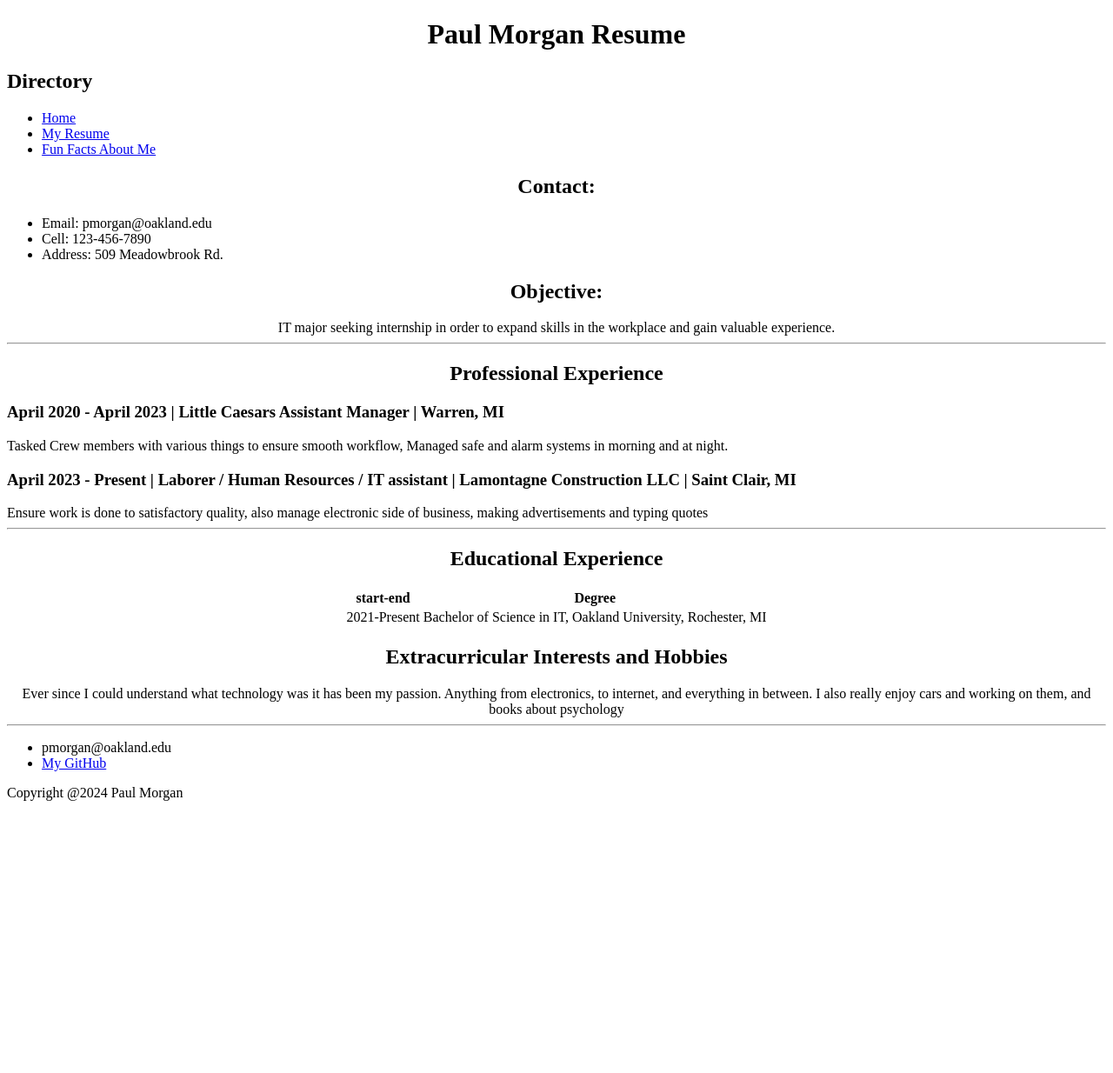
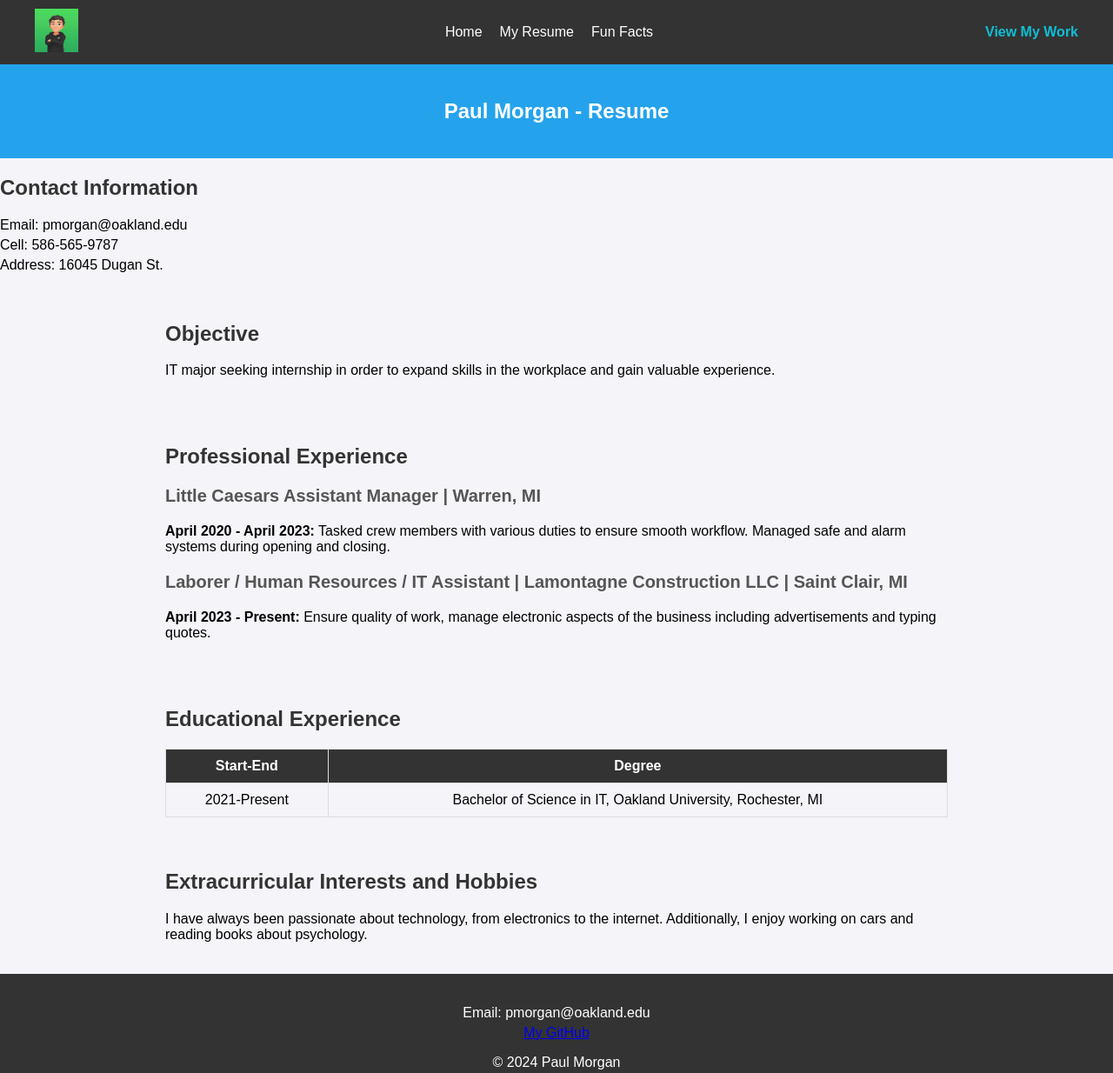
Before and after one commit to pmorgan12/PaulMorgan_hw1TH_csi3150_ws2023, a plain HTML site: page html/my_resume.html in a window 1280 px wide. Shown: the whole page at 87% size. Before the commit the page ends 929 px from the top, so only its background shows below. Drawn offline with Linux system fonts and the light colour scheme.

Commit message:
Added CSS styling to pages and tidied up the code

```diff
--- /dev/null
+++ b/css/funfactstyle.css
@@ -0,0 +1,123 @@
+/* General Styles */
+body {
+  font-family: Arial, sans-serif;
+  margin: 0;
+  padding: 0;
+  background-color: #f4f4f9;
+}
+
+header {
+  background-color: #333;
+  color: #fff;
+  padding: 10px 0;
+}
+
+.header-container {
+  display: flex;
+  justify-content: space-between;
+  align-items: center;
+  max-width: 1200px;
+  margin: 0 auto;
+  padding: 0 20px;
+}
+
+/* Logo */
+.logo-img {
+  width: 50px;
+  height: 50px;
+}
+
+/* Navbar */
+nav ul.nav-list {
+  list-style: none;
+  display: flex;
+  gap: 20px;
+}
+
+nav ul.nav-list li a {
+  color: white;
+  text-decoration: none;
+  font-size: 16px;
+}
+
+nav ul.nav-list li a:hover {
+  text-decoration: underline;
+}
+
+/* Call to Action */
+.cta a {
+  color: #10bed4;
+  text-decoration: none;
+  font-weight: bold;
+}
+
+.cta a:hover {
+  color: white;
+}
+
+/* Hero Section */
+.hero {
+  background: #24a3ec;
+  color: white;
+  text-align: center;
+  padding: 30px 0;
+}
+
+.hero-content {
+  max-width: 800px;
+  margin: 0 auto;
+}
+
+h1,
+h2,
+h3 {
+  color: #333;
+}
+
+.fact-item {
+  margin: 20px auto;
+  max-width: 800px;
+  padding: 20px;
+  background-color: #fff;
+  border-radius: 5px;
+  box-shadow: 0 0 10px rgba(0, 0, 0, 0.1);
+}
+
+.fact-item h2,
+.fact-item h3 {
+  margin: 0 0 10px;
+}
+
+.fact-image {
+  width: 100%;
+  height: auto;
+  margin: 10px 0;
+}
+
+.fact-link {
+  display: inline-block;
+  margin-top: 10px;
+  color: #10bed4;
+  text-decoration: none;
+}
+
+.fact-link:hover {
+  text-decoration: underline;
+}
+
+/* Footer */
+footer {
+  background-color: #333;
+  color: white;
+  padding: 20px 0;
+  text-align: center;
+}
+
+footer ul {
+  list-style: none;
+  padding-left: 0;
+}
+
+footer li {
+  margin: 5px 0;
+}
--- /dev/null
+++ b/css/indexstyle.css
@@ -0,0 +1,90 @@
+/* Header container for logo, navbar, and CTA */
+.header-container {
+  display: flex;
+  justify-content: space-between;
+  align-items: center;
+  position: relative;
+  padding: 20px;
+}
+
+/* Logo Styling */
+.logo img {
+  width: 50px; /* Adjust the size of the logo */
+  height: auto;
+  margin-left: 10px; /* Add space between the edge and the logo */
+}
+
+/* Center the Navbar on the screen */
+nav {
+  position: absolute;
+  left: 50%;
+  transform: translateX(-50%);
+}
+
+nav ul {
+  display: flex;
+  list-style-type: none;
+  margin: 0;
+  padding: 0;
+}
+
+nav ul li {
+  margin: 0 15px;
+}
+
+nav ul li a {
+  text-decoration: none;
+  color: #333;
+  font-size: 18px;
+}
+
+nav ul li a:hover {
+  color: #09d6fa; /* Change the color on hover */
+  transition: color 0.3s ease;
+}
+
+/* Call-to-Action Styling */
+.cta a {
+  padding: 10px 20px;
+  background-color: #28a745;
+  color: white;
+  text-decoration: none;
+  border-radius: 5px;
+  margin-right: 10px; /* Add space between the edge and CTA */
+}
+
+.cta a:hover {
+  background-color: #09d6fa;
+  transition: background-color 0.3s ease;
+}
+
+/* Hero Section */
+.hero {
+  background: url("hero-bg.jpg") no-repeat center center/cover;
+  height: 100vh;
+  display: flex;
+  align-items: center;
+  justify-content: center;
+  color: white;
+  text-align: center;
+}
+
+.hero-content {
+  max-width: 800px;
+}
+
+h1 {
+  font-size: 48px;
+  margin-bottom: 10px;
+}
+
+h2 {
+  font-size: 24px;
+  margin-bottom: 20px;
+}
+
+/* General Page Styling */
+body {
+  background: linear-gradient(120deg, #10b842 0%, #138aec 100%);
+  font-family: Arial, sans-serif;
+}
--- /dev/null
+++ b/css/resumestyle.css
@@ -0,0 +1,144 @@
+/* General Styles */
+body {
+  font-family: Arial, sans-serif;
+  margin: 0;
+  padding: 0;
+  background-color: #f4f4f9;
+}
+
+header {
+  background-color: #333;
+  color: #fff;
+  padding: 10px 0;
+}
+
+.header-container {
+  display: flex;
+  justify-content: space-between;
+  align-items: center;
+  max-width: 1200px;
+  margin: 0 auto;
+  padding: 0 20px;
+}
+
+/* Logo */
+.logo-img {
+  width: 50px;
+  height: 50px;
+}
+
+/* Navbar */
+nav ul.nav-list {
+  list-style: none;
+  display: flex;
+  gap: 20px;
+}
+
+nav ul.nav-list li a {
+  color: white;
+  text-decoration: none;
+  font-size: 16px;
+}
+
+nav ul.nav-list li a:hover {
+  text-decoration: underline;
+}
+
+/* Call to Action */
+.cta a {
+  color: #10bed4;
+  text-decoration: none;
+  font-weight: bold;
+}
+
+.cta a:hover {
+  color: white;
+}
+
+/* Resume Header */
+.resume-header {
+  background-color: #24a3ec;
+  text-align: center;
+  padding: 20px 0;
+}
+
+.resume-header h1 {
+  color: #fff;
+}
+
+/* Contact Info */
+.contact-info ul {
+  list-style: none;
+  padding-left: 0;
+}
+
+.contact-info li {
+  margin: 5px 0;
+}
+
+/* Objective */
+.objective,
+.experience,
+.education,
+.hobbies {
+  padding: 20px;
+  max-width: 900px;
+  margin: 0 auto;
+}
+
+h2 {
+  color: #333;
+  font-size: 24px;
+}
+
+/* Experience */
+.experience-item {
+  margin-bottom: 15px;
+}
+
+.experience-item h3 {
+  color: #555;
+  font-size: 20px;
+}
+
+.experience-item p {
+  font-size: 16px;
+}
+
+/* Education */
+table {
+  width: 100%;
+  border-collapse: collapse;
+}
+
+th,
+td {
+  padding: 10px;
+  border: 1px solid #ddd;
+}
+
+th {
+  background-color: #333;
+  color: #fff;
+}
+
+td {
+  text-align: center;
+}
+
+/* Footer */
+footer {
+  background-color: #333;
+  color: white;
+  padding: 20px 0;
+  text-align: center;
+}
+
+footer ul {
+  list-style: none;
+  padding-left: 0;
+}
+
+footer li {
+  margin: 5px 0;
+}
--- a/html/my_resume.html
+++ b/html/my_resume.html
@@ -1,79 +1,122 @@
 <!DOCTYPE html>
 <html lang="en">
   <head>
-    <meta charset="UTF-8"/>
-    <meta name="viewport" content="width=device-width, initial-scale=1.0"/>
-    <title>Paul Morgan Portfolio Website</title>
-    <link rel="icon" href="assets/img/myAvatar.jpg" type="image/x-icon"/>
+    <meta charset="UTF-8" />
+    <meta name="viewport" content="width=device-width, initial-scale=1.0" />
+    <title>Paul Morgan - Resume</title>
+    <link rel="stylesheet" href="/css/resumestyle.css" />
+    <link rel="icon" href="/assets/img/myAvatar.jpg" type="image/x-icon" />
   </head>
   <body>
-     <header></header>
-     <center><h1>Paul Morgan Resume</h1></center>
+    <header>
+      <div class="header-container">
+        <!-- Logo to the Left -->
+        <div class="logo">
+          <img src="/assets/img/myAvatar.jpg" alt="logo" class="logo-img" />
+        </div>
+
+        <!-- Navbar in the Center -->
         <nav>
-        <h1>Directory</h1>
-        <ul>
-          <li><a href="index.html">Home</a></li>
-          <li><a href="html/my_resume.html">My Resume</a></li>
-          <li><a href="html/my_fun_facts.html">Fun Facts About Me</a></li>
+          <ul class="nav-list">
+            <li><a href="/index.html">Home</a></li>
+            <li><a href="/html/my_resume.html">My Resume</a></li>
+            <li><a href="/html/my_fun_facts.html">Fun Facts</a></li>
           </ul>
         </nav>
+
+        <!-- Call to Action to the Right -->
+        <div class="cta">
+          <a
+            href="https://github.com/pmorgan12/PaulMorgan_hw1TH_csi3150_ws2023"
+            class="cta-button"
+            >View My Work</a
+          >
+        </div>
     </header>
-    <section>
-        <!--contact section-->
-        <center><H2>Contact:</H2></center>
+
+    <section class="resume-header">
+      <h1>Paul Morgan - Resume</h1>
+    </section>
+
+    <section class="contact-info">
+      <h2>Contact Information</h2>
       <ul>
         <li>Email: pmorgan@oakland.edu</li>
-        <li>Cell: 123-456-7890</li>
-        <li>Address: 509 Meadowbrook Rd.</li>
+        <li>Cell: 586-565-9787</li>
+        <li>Address: 16045 Dugan St.</li>
       </ul>
     </section>
-    <section>
-        <!--objective section-->
-        <center><h2>Objective:</h2></center>
-       <center>IT major seeking internship in order to expand skills in the workplace and gain valuable experience.</center>
-       <hr>
+
+    <section class="objective">
+      <h2>Objective</h2>
+      <p>
+        IT major seeking internship in order to expand skills in the workplace
+        and gain valuable experience.
+      </p>
     </section>
-    <section>
-        <!--professional experience-->
-        <center><h2>Professional Experience</h2></center>
-        <h3>April 2020 - April 2023 | Little Caesars Assistant Manager | Warren, MI </h3>
-        <section>Tasked Crew members with various things to ensure smooth workflow, Managed safe and alarm systems in morning and at night. </section>
-        <h3>April 2023 - Present | Laborer / Human Resources / IT assistant | Lamontagne Construction LLC | Saint Clair, MI </h3>
-        <section>Ensure work is done to satisfactory quality, also manage electronic side of business, making advertisements and typing quotes</section>
-        <hr>
+
+    <section class="experience">
+      <h2>Professional Experience</h2>
+      <div class="experience-item">
+        <h3>Little Caesars Assistant Manager | Warren, MI</h3>
+        <p>
+          <strong>April 2020 - April 2023:</strong> Tasked crew members with
+          various duties to ensure smooth workflow. Managed safe and alarm
+          systems during opening and closing.
+        </p>
+      </div>
+      <div class="experience-item">
+        <h3>
+          Laborer / Human Resources / IT Assistant | Lamontagne Construction LLC
+          | Saint Clair, MI
+        </h3>
+        <p>
+          <strong>April 2023 - Present:</strong> Ensure quality of work, manage
+          electronic aspects of the business including advertisements and typing
+          quotes.
+        </p>
+      </div>
     </section>
-    <section>
-        <!--educational experience-->
-        <center><h2>Educational Experience</h2>
+
+    <section class="education">
+      <h2>Educational Experience</h2>
       <table>
+        <thead>
+          <tr>
+            <th>Start-End</th>
+            <th>Degree</th>
+          </tr>
+        </thead>
         <tbody>
-                <th>start-end</th>
-                <th>Degree</th>
           <tr>
             <td>2021-Present</td>
-                    <td>Bachelor of Science in IT, Oakland University, Rochester, MI</td>
+            <td>
+              Bachelor of Science in IT, Oakland University, Rochester, MI
+            </td>
           </tr>
         </tbody>
       </table>
-        </center>
     </section>
-      <section>
-        <!--extracurriculars and hobbies-->
-        <center>
+
+    <section class="hobbies">
       <h2>Extracurricular Interests and Hobbies</h2>
-            Ever since I could understand what technology was it has been my passion. Anything from electronics, to internet, and everything in between.
-            I also really enjoy cars and working on them, and books about psychology
-        </center>
-        <hr>
+      <p>
+        I have always been passionate about technology, from electronics to the
+        internet. Additionally, I enjoy working on cars and reading books about
+        psychology.
+      </p>
     </section>
-      <footer></footer>
-      <!--copyright and contact info-->
+
+    <footer>
       <ul>
-            <li>pmorgan@oakland.edu</li>
-            <li><a href="https://github.com/pmorgan12/PaulMorgan_hw1TH_csi3150_ws2023">My GitHub</a></li>
+        <li>Email: pmorgan@oakland.edu</li>
+        <li>
+          <a href="https://github.com/pmorgan12/PaulMorgan_hw1TH_csi3150_ws2023"
+            >My GitHub</a
+          >
+        </li>
       </ul>
-        Copyright @2024 Paul Morgan
+      <p>&copy; 2024 Paul Morgan</p>
     </footer>
-
   </body>
 </html>
```
Also changed, not shown: html/my_fun_facts.html (+82 -47 lines), index.html (+48 -56 lines). Lines whose indentation alone changed are shown as unchanged.
